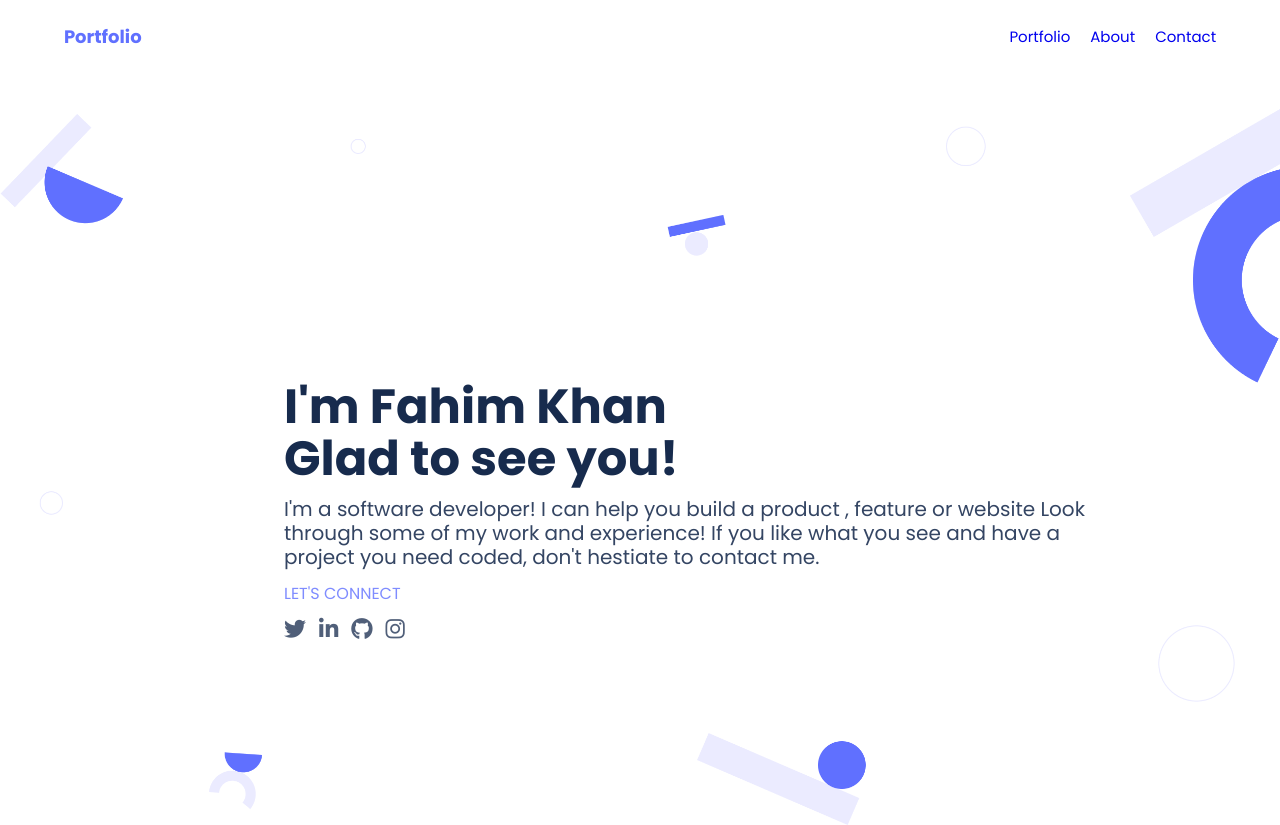
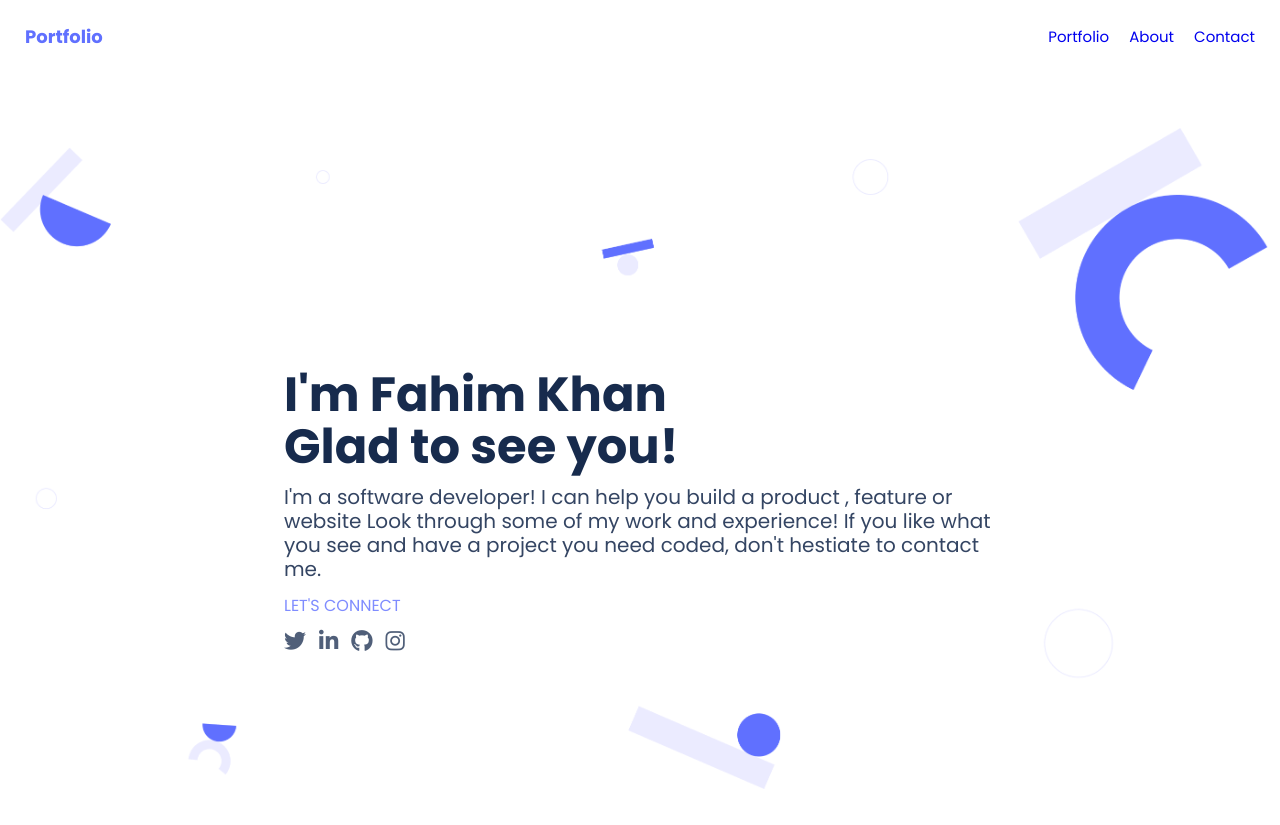
Before and after one commit to Fahim-Khan-P/portfolio, a website: page index.html in a window 1280 px wide. Shown: the top 825 px of the page. Drawn offline with Linux system fonts and the light colour scheme.

Commit message:
change width of main

```diff
--- a/index.css
+++ b/index.css
@@ -572,7 +572,7 @@ a:hover#resume {
     background-repeat: no-repeat;
     background-position: center;
     background-size: contain;
-    width: 1420px;
+    width: 100%;
     height: 916px;
     display: flex;
     flex-direction: column;
@@ -597,9 +597,9 @@ a:hover#resume {
   .nav {
     width: 100%;
     display: flex;
-    justify-content: space-around;
+    justify-content: space-between;
     padding: 25px;
-    gap: 790px;
+    /* gap: 790px; */
   }
 
   #main-content {
--- a/index.html
+++ b/index.html
@@ -2,7 +2,6 @@
 <html lang="en">
   <head>
     <link rel="stylesheet" href="index.css" />
-    <link rel="stylesheet" href="media.css" />
     <meta charset="UTF-8" />
     <meta http-equiv="X-UA-Compatible" content="IE=edge" />
     <meta name="viewport" content="width=device-width, initial-scale=1.0" />
```
